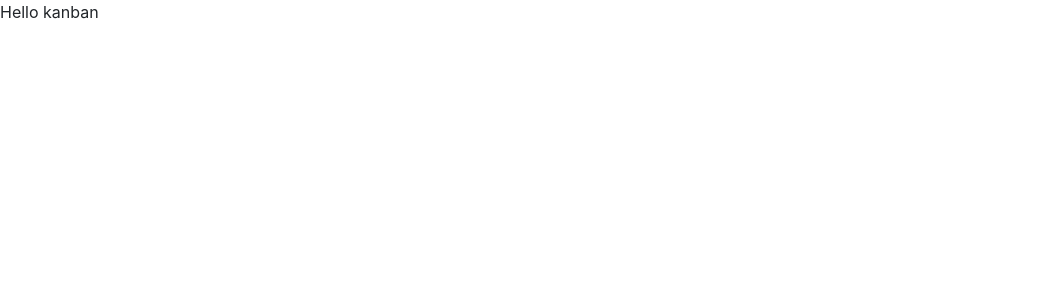
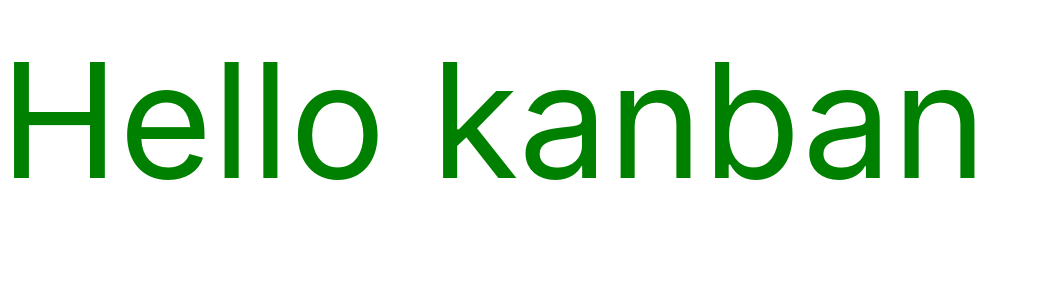
Before and after one commit to anton-tutolmin/test_kanban, a React app: page / in a window 1280 px wide. Shown: the top 300 px of the page, without its empty margins (0-1037 px from the left). Built offline with nearby package versions, Linux system fonts and the light colour scheme.

Commit message:
added sass-loader

```diff
--- a/package.json
+++ b/package.json
@@ -32,6 +32,7 @@
     "html-webpack-plugin": "^4.5.0",
     "node-sass": "^5.0.0",
     "path": "^0.12.7",
+    "sass-loader": "^10.1.0",
     "style-loader": "^2.0.0",
     "ts-loader": "^8.0.11",
     "ts-node": "^9.0.0",
--- /dev/null
+++ b/src/app/App.scss
@@ -0,0 +1,4 @@
+.test {
+  color: green;
+  font-size: 10rem;
+}
--- /dev/null
+++ b/src/app/App.tsx
@@ -0,0 +1,6 @@
+import React from "react";
+import "./App.scss";
+
+export const App: React.FC = () => {
+  return <div className="test">Hello kanban</div>;
+};
--- a/src/index.tsx
+++ b/src/index.tsx
@@ -1,4 +1,5 @@
 import React from "react";
 import { render } from "react-dom";
+import { App } from "./app/App";
 
-render(<div>Hello kanban</div>, document.getElementById("root"));
+render(<App />, document.getElementById("root"));
```
Also changed, not shown: 1 other file (tests, documents, lock files or other folders).
